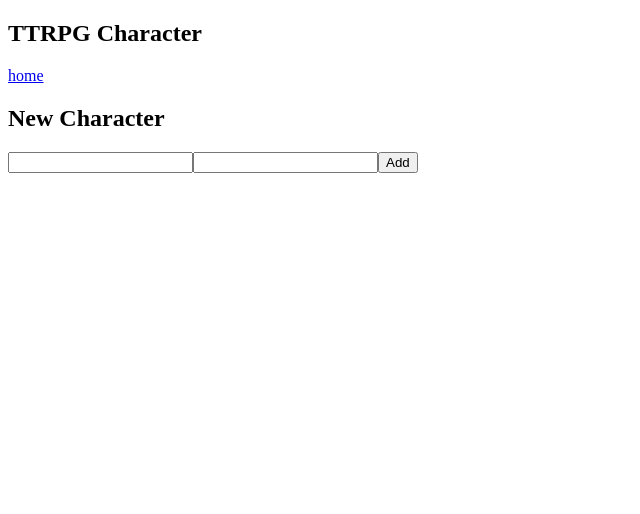
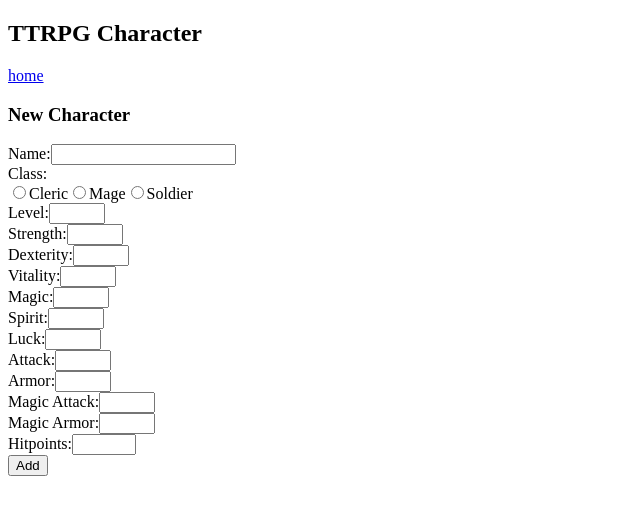
Before and after one commit to luokvi/Fullstack-Project-TTRPG-Character-Sheet, a React (Create React App) app: page /new in a window 1280 px wide. Shown: the top 514 px of the page, without its empty margins (0-640 px from the left). Built offline with nearby package versions, Linux system fonts and the light colour scheme; data requests are answered from the project's data file.

Commit message:
Update form

```diff
--- a/src/NewCharacterForm.js
+++ b/src/NewCharacterForm.js
@@ -10,23 +10,23 @@ const NewCharacterForm = () => {
         event.preventDefault()
         const content = {
             "name": event.target.name.value,
-            "level": event.target.level.value,
-            "class": "cleric",
-            "strength": 6,
-            "dexterity": 8,
-            "vitality": 9,
-            "magic": 9,
-            "spirit": 7,
-            "luck": 6,
-            "attack": 8,
-            "armor": 13,
-            "magicAttack": 13,
-            "magicArmor": 10,
-            "hitpoints": 50,
-            "currentHitpoints": 40
+            "level": event.target.lvl.value,
+            "class": event.target.class.value,
+            "strength": event.target.str.value,
+            "dexterity": event.target.dex.value,
+            "vitality": event.target.vit.value,
+            "magic": event.target.mgc.value,
+            "spirit": event.target.sprt.value,
+            "luck": event.target.lck.value,
+            "attack": event.target.atk.value,
+            "armor": event.target.armor.value,
+            "magicAttack": event.target.mgcatk.value,
+            "magicArmor": event.target.mgcarmor.value,
+            "hitpoints": event.target.hp.value,
+            "currentHitpoints": event.target.hp.value,
         }
         event.target.name.value = ''
-        event.target.level.value = ''
+        event.target.lvl.value = ''
 
         const newChara = await characterService.addCharacter(content)
         dispatch(newCharacter(newChara))
@@ -34,10 +34,56 @@ const NewCharacterForm = () => {
 
     return(
         <div>
-            <h2>New Character</h2>
+            <h3>New Character</h3>
             <form onSubmit={submit}>
-                <input name="name"/>
-                <input name="level"/>
+                <label>Name:</label>
+                <input name="name" type="text"/> <br/>
+
+                <label>Class:</label> <br/>
+                <input type="radio" name="class" value="cleric" />
+                <label>Cleric</label>
+                <input type="radio" name="class" value="mage" />
+                <label>Mage</label>
+                <input type="radio" name="class" value="soldier" />
+                <label>Soldier</label>
+                <br/>
+
+                <label>Level:</label>
+                <input name="lvl" type="number" min="1" max="99" /> <br/>
+
+                <label>Strength:</label>
+                <input name="str" type="number" min="1" max="20" /> <br/>
+
+                <label>Dexterity:</label>
+                <input name="dex" type="number" min="1" max="20"/> <br/>
+
+                <label>Vitality:</label>
+                <input name="vit" type="number" min="1" max="20"/> <br/>
+
+                <label>Magic:</label>
+                <input name="mgc" type="number" min="1" max="20"/> <br/>
+
+                <label>Spirit:</label>
+                <input name="sprt" type="number" min="1" max="20"/> <br/>
+
+                <label>Luck:</label>
+                <input name="lck" type="number" min="1" max="20"/> <br/>
+
+                <label>Attack:</label>
+                <input name="atk" type="number" min="1" max="20"/> <br/>
+
+                <label>Armor:</label>
+                <input name="armor" type="number" min="1" max="20"/> <br/>
+
+                <label>Magic Attack:</label>
+                <input name="mgcatk" type="number" min="1" max="20"/> <br/>
+
+                <label>Magic Armor:</label>
+                <input name="mgcarmor" type="number" min="1" max="20"/> <br/>
+
+                <label>Hitpoints:</label>
+                <input name="hp" type="number" min="10" max="200"/> <br/>
+
                 <button type="submit">Add</button>
             </form>
         </div>
```
Also changed, not shown: 1 other file (tests, documents, lock files or other folders).
